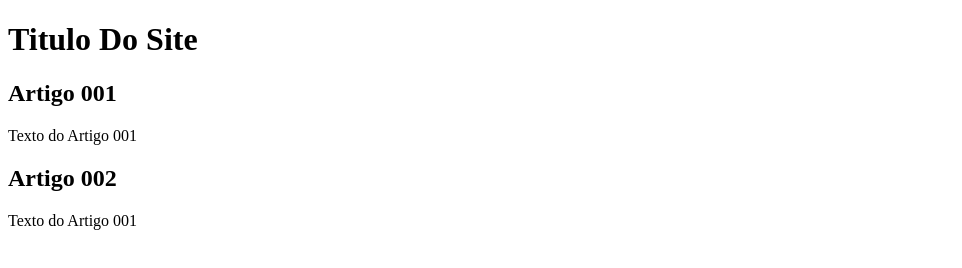
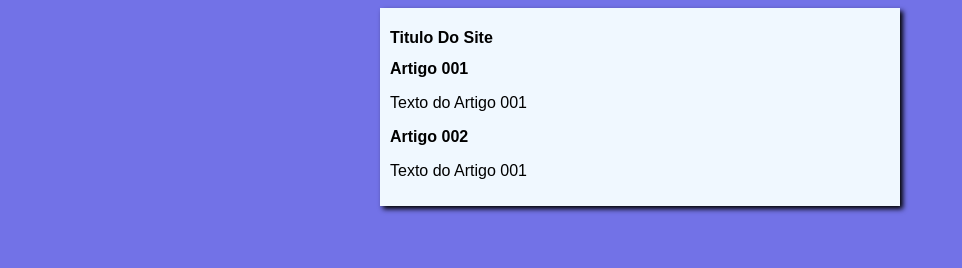
Before and after one commit to Paulo-H-P/projeto-site, a plain HTML site: page index.html in a window 1280 px wide. Shown: the whole page, without its empty margins (0-962 px from the left). Drawn offline with Linux system fonts and the light colour scheme.

Commit message:
inicio do design

```diff
--- /dev/null
+++ b/estilos/style.css
@@ -0,0 +1,16 @@
+* {
+  font-family: Arial, Helvetica, sans-serif;
+  font-size: 16px;
+}
+
+body {
+  background-color: #7272e7;
+}
+
+main {
+  background-color: aliceblue;
+  width: 500px;
+  margin: auto;
+  padding: 10px;
+  box-shadow: 3px 3px 5px black;
+}
--- a/index.html
+++ b/index.html
@@ -5,6 +5,7 @@
     <meta http-equiv="X-UA-Compatible" content="IE=edge" />
     <meta name="viewport" content="width=device-width, initial-scale=1.0" />
     <title>titulo do site</title>
+    <link rel="stylesheet" href="estilos/style.css" />
   </head>
   <body>
     <main>
```
